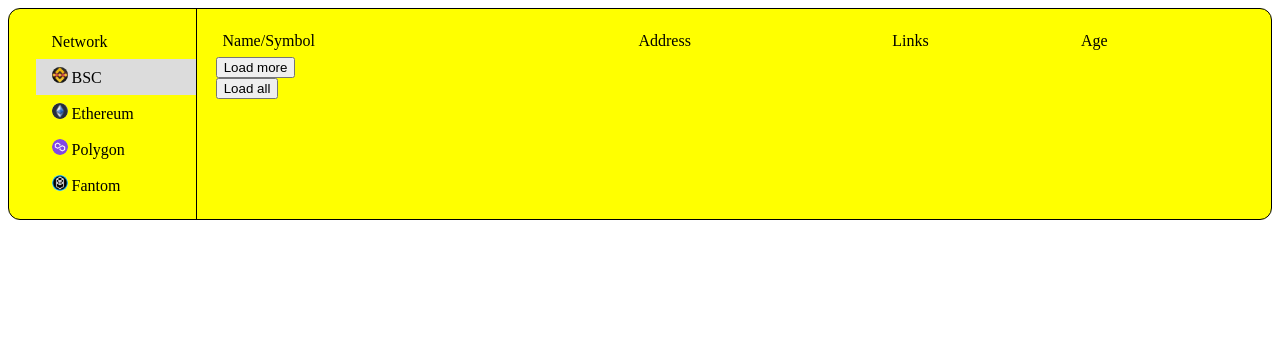
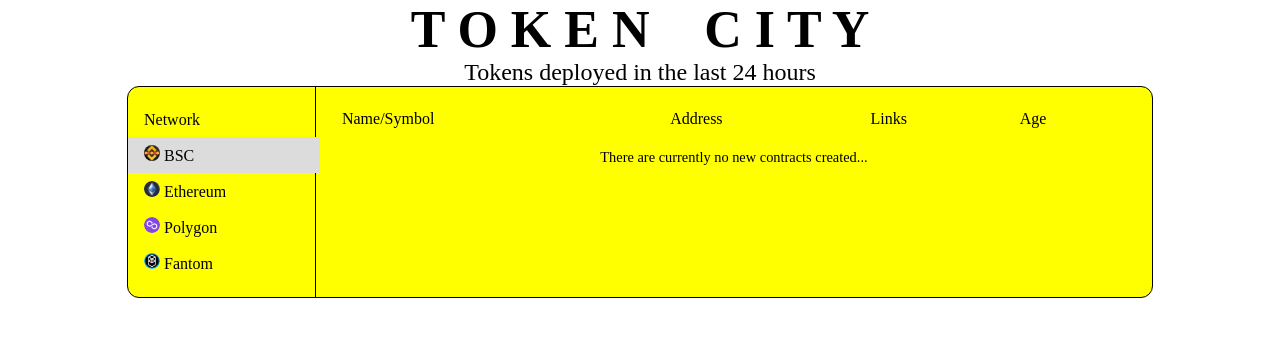
Before and after one commit to picamica/list_of_smart_tokens, a Django app: page /tokens/ in a window 1280 px wide. Shown: the top 337 px of the page. Run offline with Django 4.2, Linux system fonts and the light colour scheme; data comes from the database, SQL or seed files in the repository; data that the repository does not hold is empty.

Commit message:
js added function buttonstotext, updated showtokens and showalltokens function, added more css

```diff
--- /dev/null
+++ b/static/css/onsmall.css
@@ -0,0 +1,39 @@
+@media (max-width: 1050px) {
+  .sidebar {
+    display: none;
+  }
+
+  .hide_onSmall {
+    display: none;
+  }
+
+  .main_container {
+    font-size: 4vw;
+    padding: 5vw;
+  }
+
+  .header_title {
+    font-size: 9.5vw;
+  }
+
+  .header_subtitle {
+    font-size: 4vw;
+    max-width: 90%;
+  }
+
+  .content {
+    width: 100%;
+  }
+
+  .token_name {
+    max-width: 35vw;
+  }
+
+  .token_symbol {
+    max-width: 34vw;
+  }
+}
+
+.hidden {
+  display: none;
+}
--- a/static/css/styles.css
+++ b/static/css/styles.css
@@ -1,4 +1,40 @@
+body {
+  margin:  0;
+  padding: 0;
+
+}
+
+main {
+  display: block;
+}
+
 .main_container {
+  display: flex;
+  flex-direction: column;
+  justify-content: center;
+  align-items: center;
+}
+
+.header_container {
+  display: flex;
+  flex-direction: column;
+  justify-content: center;
+  align-items: center;
+}
+
+.header_title {
+  font-weight: 700;
+  font-size: 3.25em;
+
+}
+
+.header_subtitle {
+  font-size: 1.5em;
+  text-align: center;
+}
+
+.info_container {
+  min-width: 80%;
   display: flex;
   justify-content: center;
   border-radius: 0.75em;
@@ -12,6 +48,17 @@
   border-right: 1px solid black;
 }
 
+
+.sidebar-item:hover{
+  background-color: #D8C9C9!important;
+}
+
+.sidebar-item {
+  padding: 0.5em 1em 0.5em 1em;
+  min-width: 10em;
+  cursor: pointer;
+}
+
 .content {
   display: flex;
   flex-flow: column;
@@ -19,6 +66,32 @@
   padding: 1em 1.2em;
   align-items: flex-start;
 }
+
+.token_name, .token_symbol {
+  overflow: hidden;
+  text-overflow: ellipsis;
+  white-space: nowrap;
+}
+
+.token_name {
+  font-size: 95%;
+}
+
+.token_symbol {
+  font-size: 80%;
+  vertical-align: top;
+  padding-left: 0.5em;
+  color: grey;
+}
+
+.bottom-buttons {
+  width: 100%;
+  display: flex;
+  justify-content: space-evenly;
+  padding-top: 1em;
+  font-size: 0.9em;
+}
+
 
 img {
   border-radius: 50%;
@@ -31,46 +104,28 @@ img {
   width: 100%;
 }
 
-td {
+table {
+  width: 100%;
+}
+
+td{
   padding: 0.3em;
 }
 
-.thead {
-
+a {
+  text-decoration: none;
+  cursor: pointer;
 }
 
-.tbody {
-
+a:hover {
+  opacity: .5;
 }
 
-tr {
-
-}
 
 .links {
   white-space: nowrap;
 }
 
-a {
-  text-decoration: none;
-}
-
-.sidebar-item:hover{
-  background-color: #D8C9C9!important;
-}
-
-.sidebar-item {
-  padding: 0.5em 1em 0.5em 1em;
-  min-width: 8em;
-  cursor: pointer;
-}
-
-.overflow {
-  cursor: pointer;
-}
-
-
-
 .opa {
   opacity: .5;
 }
--- a/static/js/main.js
+++ b/static/js/main.js
@@ -19,6 +19,7 @@ const table = document.getElementById('list-of-tokens');
 
 
 
+
 let clicked = bscdiv;
 clicked.style.backgroundColor = '#DCDCDC';
 
@@ -34,10 +35,11 @@ function changeColor() {
 }
 
 bscdiv.addEventListener('click', function() {
+  allBtn.classList.remove('hidden');
+  btn.classList.remove('hidden');
   visible = 20;
   table.replaceChildren();
   showTokens('bsc', 'BscScan', 'PooCoin', 'bscscan', 'poocoin');
-
   changeColor();
 
 });
@@ -97,22 +99,29 @@ function showTokens(endpoint, scanner, exchanger, scannerLogo, exchangerLogo) {
       data.forEach(el => {
         table.innerHTML += `
           <tr>
-            <td>${el.name}/${el.symbol}</td>
-            <td class='overflow'>
+            <td style='display: flex;'>
+              <div class='token_name'>
+                ${el.name}
+              </div>
+              <div class='token_symbol'>
+                ${el.symbol}
+              </div>
+            </td>
+            <td class='hide_onSmall'>
               <span class='addresses'>
                 <span>${el.address}</span>
               </span>
             </td>
             <td class='links'>
-              <a href=${el.Scanner} target='_blank'>
+              <a href=${el.Scanner} target='_blank' style="padding-right: 0.5em">
                 <img src="/static/images/${scannerLogo}-logo.png">
-                <span>
+                <span class='hide_onSmall'>
                   ${scanner}
                 </span
               </a>
-              <a href=${el.Exchange}>
+              <a href=${el.Exchange} target='_blank' style="padding-right: 0.5em">
                 <img src="/static/images/${exchangerLogo}-logo.png">
-                <span>
+                <span class='hide_onSmall'>
                   ${exchanger}
                 </span>
               </a>
@@ -121,7 +130,10 @@ function showTokens(endpoint, scanner, exchanger, scannerLogo, exchangerLogo) {
           </tr>
         `;
       });
+
+      console.log(response.size);
       copyToClipboard();
+      buttonsToText(response.size, visible);
     },
     error: function(error){
       console.log(error);
@@ -138,16 +150,38 @@ function showAllTokens(endpoint, scanner, exchanger, scannerLogo, exchangerLogo)
       data.forEach(el => {
         table.innerHTML += `
           <tr>
-            <td>${el.name}/${el.symbol}</td>
-            <td>${el.address}</td>
-            <td>
-              <a href=${el.Scanner}>${scanner}</a>
-              <a href=${el.Exchange}>${exchanger}</a>
+            <td style='display: flex;'>
+              <div class='token_name'>
+                ${el.name}
+              </div>
+              <div class='token_symbol'>
+                ${el.symbol}
+              </div>
+            </td>
+            <td class='hide_onSmall'>
+              <span class='addresses'>
+                <span>${el.address}</span>
+              </span>
+            </td>
+            <td class='links'>
+              <a href=${el.Scanner} target='_blank'>
+                <img src="/static/images/${scannerLogo}-logo.png">
+                <span class='hide_onSmall'>
+                  ${scanner}
+                </span
+              </a>
+              <a href=${el.Exchange}>
+                <img src="/static/images/${exchangerLogo}-logo.png">
+                <span class='hide_onSmall'>
+                  ${exchanger}
+                </span>
+              </a>
             </td>
             ${getAge(el.age)}
           </tr>
         `;
       });
+
     },
     error: function(err) {
       console.log(err);
@@ -158,27 +192,30 @@ function showAllTokens(endpoint, scanner, exchanger, scannerLogo, exchangerLogo)
 
 
 
-let btn = document.getElementById('load-btn');
+const btn = document.getElementById('load-btn');
 btn.addEventListener('click', ()=> {
   visible += 20;
   showTokens(globalNetwork, globalScanner, globalExchanger, globalScnLogo, globalExcLogo);
 });
 
-let allBtn = document.getElementById('load-all-btn');
+const allBtn = document.getElementById('load-all-btn');
 allBtn.addEventListener('click', ()=> {
   table.replaceChildren();
   showAllTokens(globalNetwork, globalScanner, globalExchanger, globalScnLogo, globalExcLogo);
+  allBtn.classList.add('hidden');
+  btn.classList.add('hidden');
+  buttonsBox.textContent = 'No more contracts to load...';
 })
 
 function copyToClipboard() {
   const addresses = document.querySelectorAll('.addresses');
   addresses.forEach(address => {
     address.addEventListener('click', (event)=> {
-      let child = address.children[0];
+      const child = address.children[0];
       console.log(child);
       child.classList.add("opa");
 
-      let range = document.createRange();
+      const range = document.createRange();
       range.selectNode(address);
       window.getSelection().removeAllRanges();
       window.getSelection().addRange(range);
@@ -190,3 +227,15 @@ function copyToClipboard() {
   });
 });
 }
+
+
+const buttonsBox = document.getElementById('buttons-box');
+function buttonsToText(size, visibleTokens) {
+  if (size === 0) {
+    buttonsBox.textContent = 'There are currently no new contracts created...';
+  } else if (size <= visibleTokens) {
+    allBtn.classList.add('hidden');
+    btn.classList.add('hidden');
+    buttonsBox.innerHTML += 'No more contracts to load...';
+  }
+}
--- a/templates/base.html
+++ b/templates/base.html
@@ -8,7 +8,7 @@
 
     <!-- Custom css -->
     <link rel="stylesheet" href="{% static 'css/styles.css' %}">
-
+    <link rel="stylesheet" href="{% static 'css/onsmall.css' %}">
 
     <!-- Custom js -->
     {% block scripts %}
--- a/templates/index.html
+++ b/templates/index.html
@@ -7,7 +7,19 @@
 {% endblock scripts %}
 
 {% block content%}
-      <div class="main_container">
+
+
+  <main>
+    <div class='main_container'>
+      <div class='header_container'>
+        <div class='header_title'>
+          <span>T O K E N</span>
+          <span style="margin-left: 0.8em">C I T Y</span>
+        </div>
+        <div class='header_subtitle'>Tokens deployed in the last 24 hours</div>
+      </div>
+
+      <div class="info_container">
         <div class='sidebar'>
           <div style='padding:0.5em 1em 0.5em 1em'>Network</div>
           <div class='sidebar-item' id='bscdiv'>
@@ -34,7 +46,7 @@
             <thead class='thead'>
               <tr>
                 <td>Name/Symbol</td>
-                <td>Address</td>
+                <td class='hide_onSmall'>Address</td>
                 <td>Links</td>
                 <td>Age</td>
               </tr>
@@ -44,15 +56,22 @@
 
             </tbody>
 
-
           </table>
-          <div>
-            <button id='load-btn'>Load more</button>
-          </div>
-          <div>
-            <button id='load-all-btn'>Load all</button>
+          <div class='bottom-buttons' id='buttons-box'>
+            <a id='load-btn'>
+              Load more
+            </a>
+            <a id='load-all-btn'>
+              Load all
+            </a>
           </div>
         </div>
 
      </div>
+    </div>
+  </main>
+
+    <footer>
+
+    </footer>
 {% endblock content%}
```
